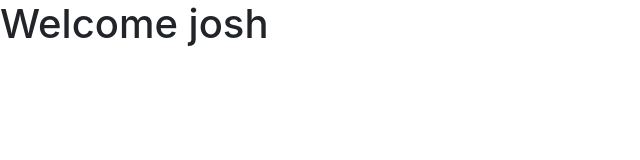
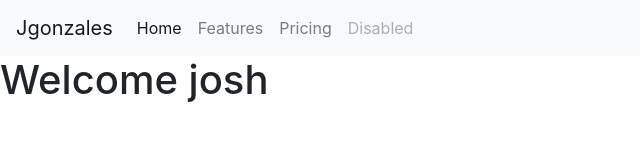
Before and after one commit to JG0nzales/jgonzales, a plain HTML site: page index.html in a window 1280 px wide. Shown: the whole page, without its empty margins (0-640 px from the left). Drawn offline with nearby package versions, Linux system fonts and the light colour scheme.

Commit message:
third edit index.html
added Navbar

```diff
--- a/index.html
+++ b/index.html
@@ -12,6 +12,30 @@
 </head>
 
 <body>
+
+  <nav class="navbar navbar-expand-lg navbar-light bg-light">
+  <a class="navbar-brand" href="#">Jgonzales</a>
+  <button class="navbar-toggler" type="button" data-toggle="collapse" data-target="#navbarNav" aria-controls="navbarNav" aria-expanded="false" aria-label="Toggle navigation">
+    <span class="navbar-toggler-icon"></span>
+  </button>
+  <div class="collapse navbar-collapse" id="navbarNav">
+    <ul class="navbar-nav">
+      <li class="nav-item active">
+        <a class="nav-link" href="#">Home <span class="sr-only">(current)</span></a>
+      </li>
+      <li class="nav-item">
+        <a class="nav-link" href="#">Features</a>
+      </li>
+      <li class="nav-item">
+        <a class="nav-link" href="#">Pricing</a>
+      </li>
+      <li class="nav-item">
+        <a class="nav-link disabled" href="#">Disabled</a>
+      </li>
+    </ul>
+  </div>
+</nav>
+
 <h1> Welcome josh </h1>
 
 
```
